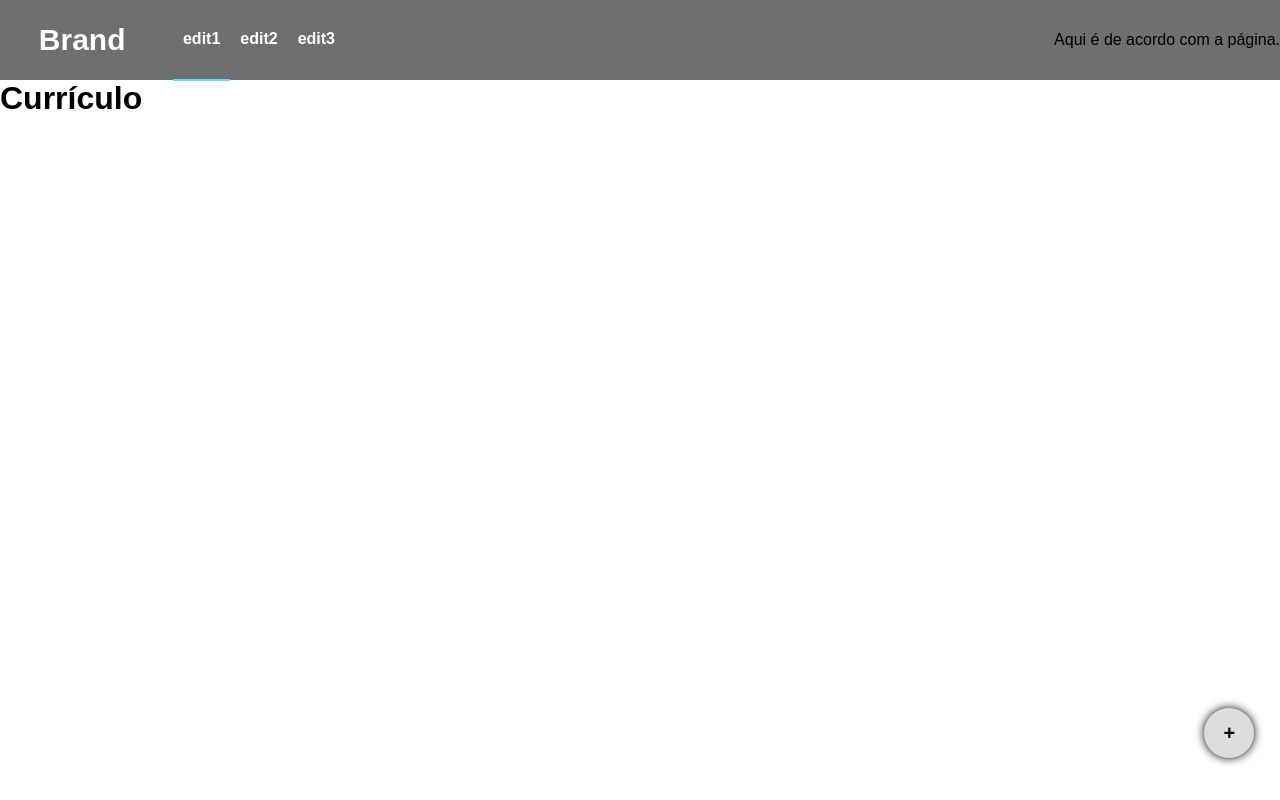
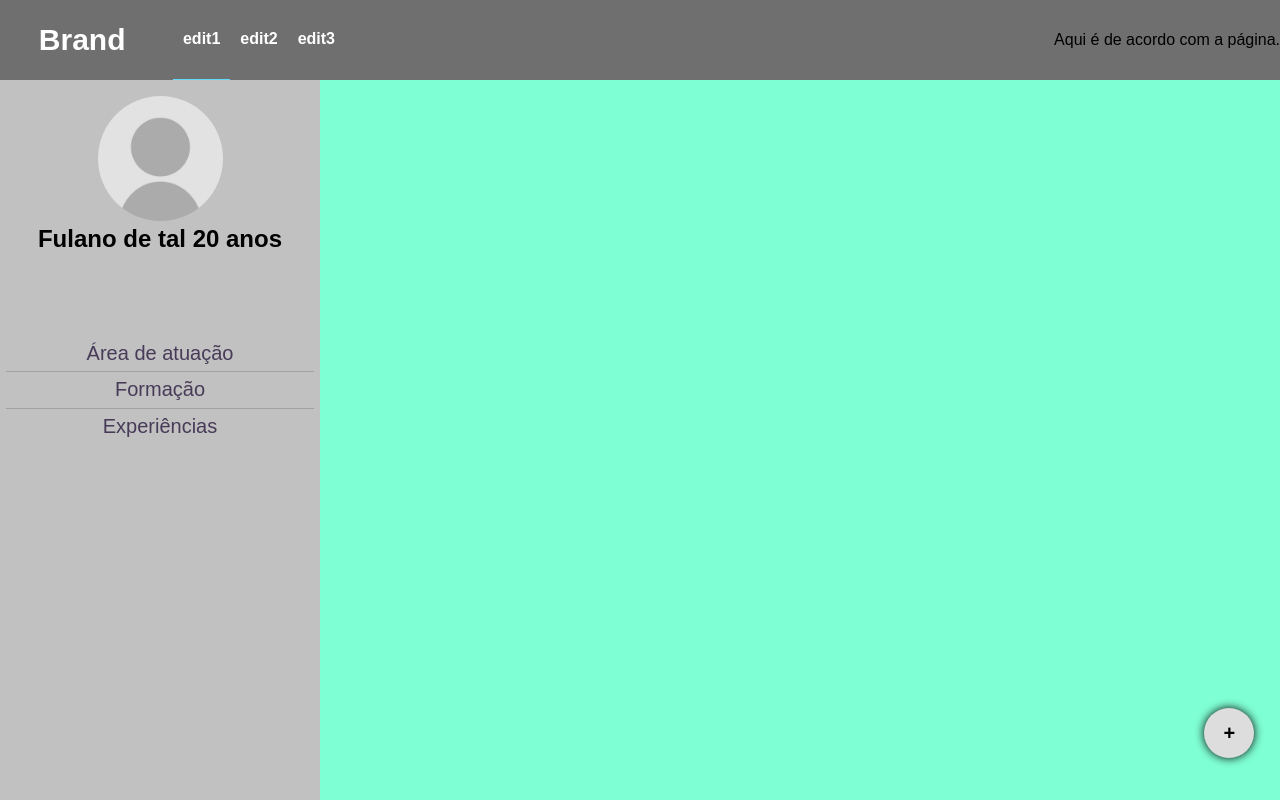
Before and after one commit to lalbuque/Banco-de-talentos, a plain HTML site: page curriculo.html in a window 1280 px wide. Shown: the top 800 px of the page. Drawn offline with Linux system fonts and the light colour scheme.

Commit message:
Implementação da página curriculo v1

```diff
--- a/curriculo.html
+++ b/curriculo.html
@@ -70,7 +70,33 @@
     </form>
     <script src="script/search-float.js"></script>
     <!-- FIM DA PESQUISA FLUTUANTE -->
-    <h1>Currículo</h1>
+    <main class="curriculo">
+        <aside class="main-part-curriculo">
+            <figure class="profile-image-curriculo">
+                <img src="image/profile.jpg" class="image-curriculo">
+                <figcaption>
+                    <h1>Fulano de tal <span>20 anos</span></h1>
+                </figcaption>
+            </figure>
+            <ul class="list-topic-curriculo">
+                <li><a href="#area-atuacao">Área de atuação</a></li>
+                <li><a href="#formacao">Formação</a></li>
+                <li><a href="#experiecia">Experiências</a></li>
+            </ul>
+        </aside>
+
+        <article class="descri-part-curriculo">
+            <section id="area-atuacao" class="part-curriculo" style="background-color:aquamarine">
+
+            </section>
+            <section id="formacao" class="part-curriculo" style="background-color:rgb(53, 255, 27)">
+
+            </section>
+            <section id="experiecia" class="part-curriculo" style="background-color:rgb(89, 30, 252)">
+
+            </section>
+        </article>
+    </main>
 </body>
 
 </html>
--- a/style/curriculo.css
+++ b/style/curriculo.css
@@ -0,0 +1,61 @@
+.curriculo{
+    width: 100%;
+    height: 90%;
+    display: flex;
+}
+
+.main-part-curriculo{
+    width: 25%;
+    background-color: #c1c1c1;
+    position: fixed;
+    height: 100%;
+}
+
+.descri-part-curriculo{
+    width: 75%;
+    margin-left: 25%;
+}
+
+.profile-image-curriculo{
+    width: 100%;
+    height: 28%;
+    margin: 0;
+    text-align: center;
+    padding-top: 5%;
+}
+.image-curriculo{
+    width: 125px;
+    border-radius: 50%;
+}
+.list-topic-curriculo{
+    list-style-type: none;
+    padding: 0% 2%;
+}
+
+.list-topic-curriculo > li{
+    font-size: 20px;
+    padding: 2% 0%;
+    border-style: solid;
+    border-width: 0px 0px 1px 0px;
+    border-color: #a2a2a2;
+    text-align: center;
+    cursor: pointer;
+}
+.list-topic-curriculo > li:last-child{
+    border:  none;
+}
+.list-topic-curriculo > li:hover{
+    background-color: #d0d0d0;
+    color: #000000;
+}
+
+.list-topic-curriculo > li > a{
+    color: rgb(71, 59, 88);
+    width: 100%;
+    height: 100%;
+    display: block;
+}
+.part-curriculo{
+    width: 100%;
+    height: 100%;
+}
```
Also changed, not shown: image/profile.jpg (added).
